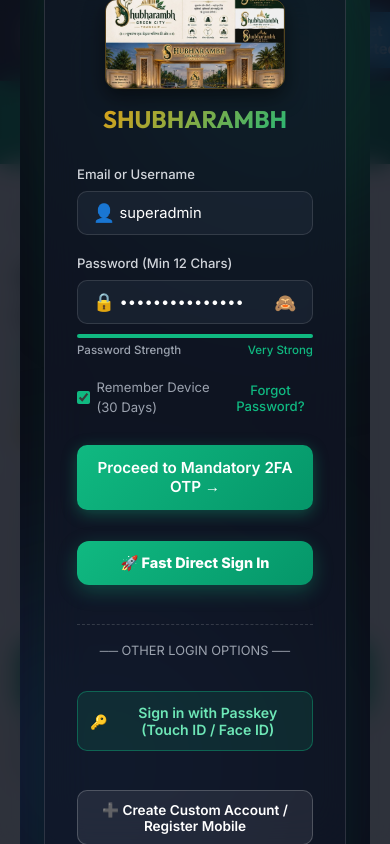
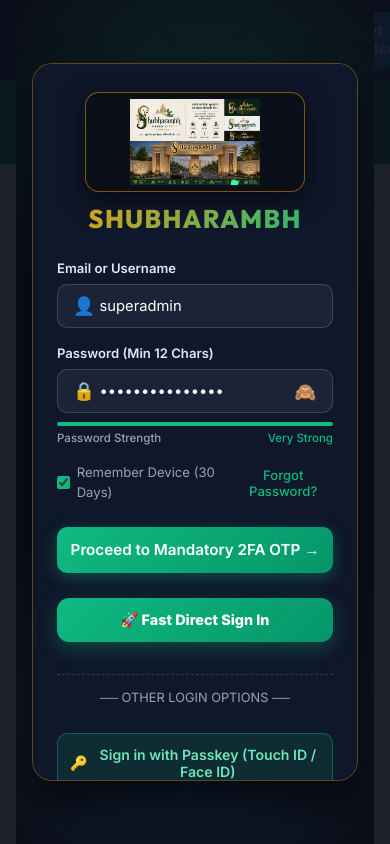
Before and after one commit to ashoksh191/shubharambh-crm, a React (Vite) app: page / in a window 390 px wide. Both pictures are taken after a click on the button "Get Started". Shown: the top 844 px of the page. Built offline with nearby package versions, Linux system fonts and the light colour scheme; no server answers.

Commit message:
fix: un-crop logo image and optimize login modal scrolling speed and responsiveness

```diff
--- a/src/components/Auth/LoginPage.tsx
+++ b/src/components/Auth/LoginPage.tsx
@@ -6,7 +6,7 @@
 import { CaptchaWidget } from './CaptchaWidget';
 import { generateDeviceFingerprint } from '../../utils/fingerprint';
 import { dispatchRealSmsOtp } from '../../utils/fast2smsClient';
-import './LoginPage.css';
+import '../../styles/LoginPage.css';
 
 const FAST2SMS_API_KEY = 'B57vxDy96JW4dtrlmUasIzQoenHj21Fk8XgRwqTNfYOiEZPpCSKETS7m53od4VMDfwZvsyqN90kYuej1';
 
@@ -101,7 +101,7 @@
       setIsLoading(false);
       setStep('OTP');
       await sendNewOtp(mfaChannel);
-    }, 300);
+    }, 200);
   };
 
   const handleOtpVerify = async (e: React.FormEvent) => {
@@ -142,12 +142,40 @@
 
       {/* Main Glassmorphic Card */}
       <div className={`glass-login-card ${shake ? 'shake-animation' : ''}`}>
-        {/* Clean Logo Header Without Address Line */}
+        {/* Un-cropped High Definition Ganesha Entrance Logo */}
         <div className="brand-header">
-          <div style={{ margin: '0 auto 0.75rem auto', width: '180px', height: '90px', borderRadius: '12px', overflow: 'hidden', border: '1px solid rgba(245,158,11,0.3)', boxShadow: '0 8px 20px rgba(0,0,0,0.5)' }}>
-            <img src="./assets/logo_and_entrance.jpg" alt="Shubharambh Banner" style={{ width: '100%', height: '100%', objectFit: 'cover' }} />
+          <div
+            style={{
+              margin: '0 auto 0.5rem auto',
+              width: '220px',
+              height: '100px',
+              borderRadius: '14px',
+              overflow: 'hidden',
+              border: '1.5px solid rgba(245,158,11,0.5)',
+              background: '#0b0f19',
+              boxShadow: '0 8px 24px rgba(0,0,0,0.6)',
+              display: 'flex',
+              alignItems: 'center',
+              justifyContent: 'center',
+              padding: '6px',
+            }}
+          >
+            <img
+              src="./assets/logo_and_entrance.jpg"
+              alt="Shubharambh Entrance Banner Logo"
+              style={{ width: '100%', height: '100%', objectFit: 'contain', borderRadius: '8px' }}
+            />
           </div>
-          <h1 style={{ background: 'linear-gradient(135deg, #f59e0b 0%, #10b981 100%)', WebkitBackgroundClip: 'text', WebkitTextFillColor: 'transparent' }}>
+          <h1
+            style={{
+              background: 'linear-gradient(135deg, #f59e0b 0%, #10b981 100%)',
+              WebkitBackgroundClip: 'text',
+              WebkitTextFillColor: 'transparent',
+              fontSize: '1.6rem',
+              marginTop: '0.4rem',
+              fontWeight: 800,
+            }}
+          >
             SHUBHARAMBH
           </h1>
         </div>
@@ -160,7 +188,7 @@
         )}
 
         {step === 'CREDENTIALS' ? (
-          /* Primary Username & Password Form First */
+          /* Primary Username & Password Form */
           <form onSubmit={handleCredentialsSubmit} className="login-form">
             <div className="input-field-group">
               <label htmlFor="identifier">Email or Username</label>
@@ -260,7 +288,7 @@
                 fontWeight: 800,
                 fontSize: '0.9rem',
                 cursor: 'pointer',
-                marginTop: '0.75rem',
+                marginTop: '0.6rem',
                 boxShadow: '0 6px 20px rgba(16, 185, 129, 0.3)',
               }}
             >
@@ -268,7 +296,7 @@
             </button>
 
             {/* Other Login Options Section (Below Primary Form) */}
-            <div style={{ textAlign: 'center', color: '#9ca3af', fontSize: '0.8rem', margin: '1.25rem 0 0.75rem 0', borderTop: '1px dashed rgba(255,255,255,0.15)', paddingTop: '1rem' }}>
+            <div style={{ textAlign: 'center', color: '#9ca3af', fontSize: '0.8rem', margin: '1rem 0 0.6rem 0', borderTop: '1px dashed rgba(255,255,255,0.15)', paddingTop: '0.8rem' }}>
               ── OTHER LOGIN OPTIONS ──
             </div>
 
--- a/src/components/Auth/ProtectedRoute.tsx
+++ b/src/components/Auth/ProtectedRoute.tsx
@@ -31,33 +31,31 @@
             onOpenLogin={() => setShowLoginModal(true)}
           />
 
-          {/* Clean Login Modal Popup */}
+          {/* Clean High-Performance Sign In Modal Popup */}
           {showLoginModal && (
             <div
               style={{
                 position: 'fixed',
                 inset: 0,
                 zIndex: 99999,
-                backgroundColor: 'rgba(11, 15, 25, 0.85)',
-                backdropFilter: 'blur(12px)',
+                backgroundColor: 'rgba(11, 15, 25, 0.92)',
                 display: 'flex',
                 alignItems: 'center',
                 justifyContent: 'center',
-                padding: '20px',
-                overflowY: 'auto',
+                padding: '16px',
               }}
             >
-              <div style={{ position: 'relative', width: '100%', maxWidth: '480px' }}>
+              <div style={{ position: 'relative', width: '100%', maxWidth: '440px' }}>
                 {/* Close Button */}
                 <button
                   onClick={() => setShowLoginModal(false)}
                   style={{
                     position: 'absolute',
-                    top: '-45px',
+                    top: '-42px',
                     right: 0,
-                    background: 'rgba(255, 255, 255, 0.15)',
+                    background: 'rgba(255, 255, 255, 0.2)',
                     color: '#ffffff',
-                    border: '1px solid rgba(255, 255, 255, 0.3)',
+                    border: '1px solid rgba(255, 255, 255, 0.4)',
                     borderRadius: '50%',
                     width: '36px',
                     height: '36px',
@@ -65,6 +63,7 @@
                     alignItems: 'center',
                     justifyContent: 'center',
                     cursor: 'pointer',
+                    zIndex: 100,
                   }}
                   title="Close Sign In Modal"
                 >
--- /dev/null
+++ b/src/styles/LoginPage.css
@@ -0,0 +1,300 @@
+.login-page-wrapper {
+  min-height: 100vh;
+  width: 100%;
+  display: flex;
+  flex-direction: column;
+  align-items: center;
+  justify-content: center;
+  position: relative;
+  overflow: hidden;
+  background-color: #0b0f19;
+  font-family: 'Inter', system-ui, -apple-system, sans-serif;
+  color: #f3f4f6;
+  padding: 1rem;
+}
+
+/* Ambient glow lights (lightweight) */
+.login-bg-glow-1 {
+  position: absolute;
+  top: -10%;
+  left: -10%;
+  width: 450px;
+  height: 450px;
+  border-radius: 50%;
+  background: radial-gradient(circle, rgba(16, 185, 129, 0.15) 0%, rgba(0, 0, 0, 0) 70%);
+  pointer-events: none;
+}
+
+.login-bg-glow-2 {
+  position: absolute;
+  bottom: -10%;
+  right: -10%;
+  width: 450px;
+  height: 450px;
+  border-radius: 50%;
+  background: radial-gradient(circle, rgba(59, 130, 246, 0.15) 0%, rgba(0, 0, 0, 0) 70%);
+  pointer-events: none;
+}
+
+/* Presets role header banner */
+.role-presets-bar {
+  z-index: 10;
+  width: 100%;
+  max-width: 960px;
+  margin-bottom: 1.5rem;
+  background: rgba(17, 24, 39, 0.9);
+  border: 1px solid rgba(255, 255, 255, 0.1);
+  border-radius: 14px;
+  padding: 0.75rem 1rem;
+  display: flex;
+  flex-direction: column;
+  gap: 0.5rem;
+}
+
+.role-presets-header {
+  font-size: 0.82rem;
+  text-transform: uppercase;
+  letter-spacing: 0.08em;
+  color: #9ca3af;
+  font-weight: 600;
+  display: flex;
+  align-items: center;
+  gap: 0.4rem;
+}
+
+.role-badges-group {
+  display: flex;
+  flex-wrap: wrap;
+  gap: 0.4rem;
+}
+
+.role-preset-chip {
+  background: rgba(255, 255, 255, 0.05);
+  border: 1px solid rgba(255, 255, 255, 0.12);
+  color: #e5e7eb;
+  padding: 0.35rem 0.65rem;
+  border-radius: 8px;
+  font-size: 0.75rem;
+  font-weight: 500;
+  cursor: pointer;
+  transition: all 0.2s ease;
+}
+
+.role-preset-chip:hover {
+  background: rgba(16, 185, 129, 0.2);
+  border-color: rgba(16, 185, 129, 0.5);
+  color: #10b981;
+}
+
+/* Main Dark Glass Card - High Performance & Fast Scrolling */
+.glass-login-card {
+  position: relative;
+  z-index: 10;
+  width: 100%;
+  max-width: 440px;
+  max-height: 85vh;
+  overflow-y: auto;
+  background: #0f172a;
+  border: 1.5px solid rgba(245, 158, 11, 0.35);
+  border-radius: 20px;
+  padding: 1.75rem 1.5rem;
+  box-shadow: 0 20px 40px rgba(0, 0, 0, 0.6);
+}
+
+.glass-login-card.shake-animation {
+  animation: shakeError 0.4s cubic-bezier(0.36, 0.07, 0.19, 0.97) both;
+}
+
+@keyframes shakeError {
+  10%, 90% { transform: translate3d(-2px, 0, 0); }
+  20%, 80% { transform: translate3d(4px, 0, 0); }
+  30%, 50%, 70% { transform: translate3d(-6px, 0, 0); }
+  40%, 60% { transform: translate3d(6px, 0, 0); }
+}
+
+.brand-header {
+  text-align: center;
+  margin-bottom: 1.25rem;
+}
+
+.brand-header h1 {
+  font-size: 1.5rem;
+  font-weight: 800;
+  margin: 0;
+  letter-spacing: 0.05em;
+}
+
+/* Form Controls */
+.login-form {
+  display: flex;
+  flex-direction: column;
+  gap: 1rem;
+}
+
+.input-field-group {
+  display: flex;
+  flex-direction: column;
+  gap: 0.35rem;
+}
+
+.input-field-group label {
+  font-size: 0.82rem;
+  font-weight: 600;
+  color: #e2e8f0;
+}
+
+.input-relative {
+  position: relative;
+  display: flex;
+  align-items: center;
+}
+
+.field-icon {
+  position: absolute;
+  left: 1rem;
+  color: #94a3b8;
+  font-size: 1.1rem;
+  pointer-events: none;
+}
+
+.glass-input {
+  width: 100%;
+  padding: 0.75rem 1rem 0.75rem 2.6rem;
+  background: rgba(30, 41, 59, 0.8);
+  border: 1px solid rgba(255, 255, 255, 0.15);
+  border-radius: 10px;
+  color: #ffffff;
+  font-size: 0.92rem;
+  outline: none;
+  transition: all 0.2s ease;
+}
+
+.glass-input:focus {
+  border-color: #10b981;
+  box-shadow: 0 0 0 3px rgba(16, 185, 129, 0.2);
+  background: rgba(30, 41, 59, 1);
+}
+
+.password-toggle-btn {
+  position: absolute;
+  right: 0.75rem;
+  background: none;
+  border: none;
+  color: #9ca3af;
+  cursor: pointer;
+  padding: 0.3rem;
+  display: flex;
+  align-items: center;
+  font-size: 1.1rem;
+}
+
+.password-toggle-btn:hover {
+  color: #ffffff;
+}
+
+/* Password Strength Bar */
+.strength-meter-container {
+  display: flex;
+  flex-direction: column;
+  gap: 0.25rem;
+  margin-top: 0.2rem;
+}
+
+.strength-bar-bg {
+  height: 4px;
+  width: 100%;
+  background: rgba(255, 255, 255, 0.1);
+  border-radius: 2px;
+  overflow: hidden;
+}
+
+.strength-bar-fill {
+  height: 100%;
+  transition: width 0.3s ease, background-color 0.3s ease;
+}
+
+.strength-label {
+  font-size: 0.72rem;
+  font-weight: 500;
+  color: #9ca3af;
+  display: flex;
+  justify-content: space-between;
+}
+
+/* Checkbox and Forgot password */
+.form-options-row {
+  display: flex;
+  align-items: center;
+  justify-content: space-between;
+  font-size: 0.82rem;
+}
+
+.remember-checkbox-label {
+  display: flex;
+  align-items: center;
+  gap: 0.4rem;
+  color: #9ca3af;
+  cursor: pointer;
+}
+
+.remember-checkbox-label input {
+  accent-color: #10b981;
+  width: 15px;
+  height: 15px;
+}
+
+.forgot-pass-link {
+  color: #10b981;
+  text-decoration: none;
+  background: none;
+  border: none;
+  font-size: 0.82rem;
+  cursor: pointer;
+  font-weight: 500;
+}
+
+.forgot-pass-link:hover {
+  text-decoration: underline;
+}
+
+/* Submit Button */
+.submit-btn-glow {
+  width: 100%;
+  padding: 0.85rem;
+  border-radius: 10px;
+  border: none;
+  background: linear-gradient(135deg, #10b981 0%, #059669 100%);
+  color: #ffffff;
+  font-weight: 600;
+  font-size: 0.95rem;
+  cursor: pointer;
+  box-shadow: 0 4px 15px rgba(16, 185, 129, 0.35);
+  transition: all 0.2s ease;
+  display: flex;
+  align-items: center;
+  justify-content: center;
+  gap: 0.5rem;
+  margin-top: 0.5rem;
+}
+
+.submit-btn-glow:hover:not(:disabled) {
+  transform: translateY(-1px);
+  box-shadow: 0 6px 20px rgba(16, 185, 129, 0.45);
+}
+
+.submit-btn-glow:disabled {
+  opacity: 0.6;
+  cursor: not-allowed;
+}
+
+.alert-box-error {
+  background: rgba(239, 68, 68, 0.15);
+  border: 1px solid rgba(239, 68, 68, 0.3);
+  color: #fca5a5;
+  padding: 0.65rem 0.85rem;
+  border-radius: 8px;
+  font-size: 0.82rem;
+  display: flex;
+  align-items: flex-start;
+  gap: 0.5rem;
+}
```
